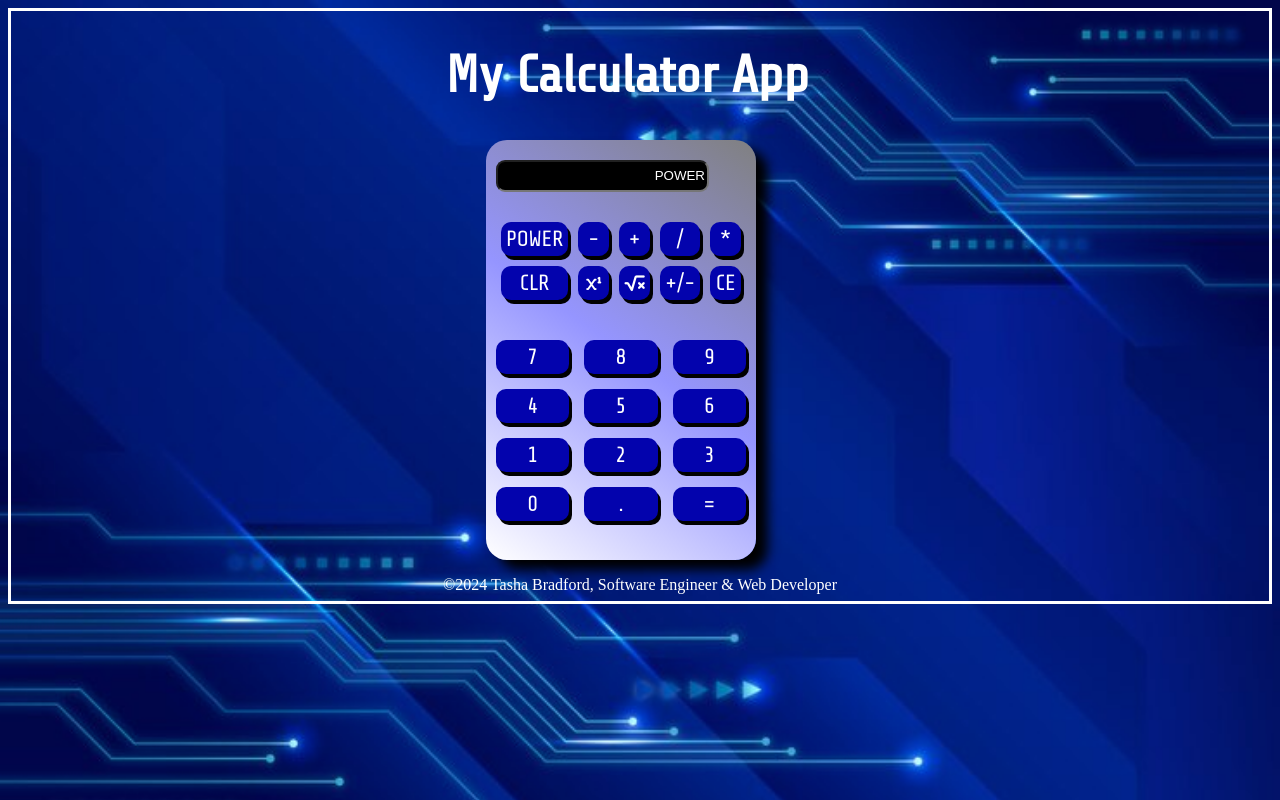
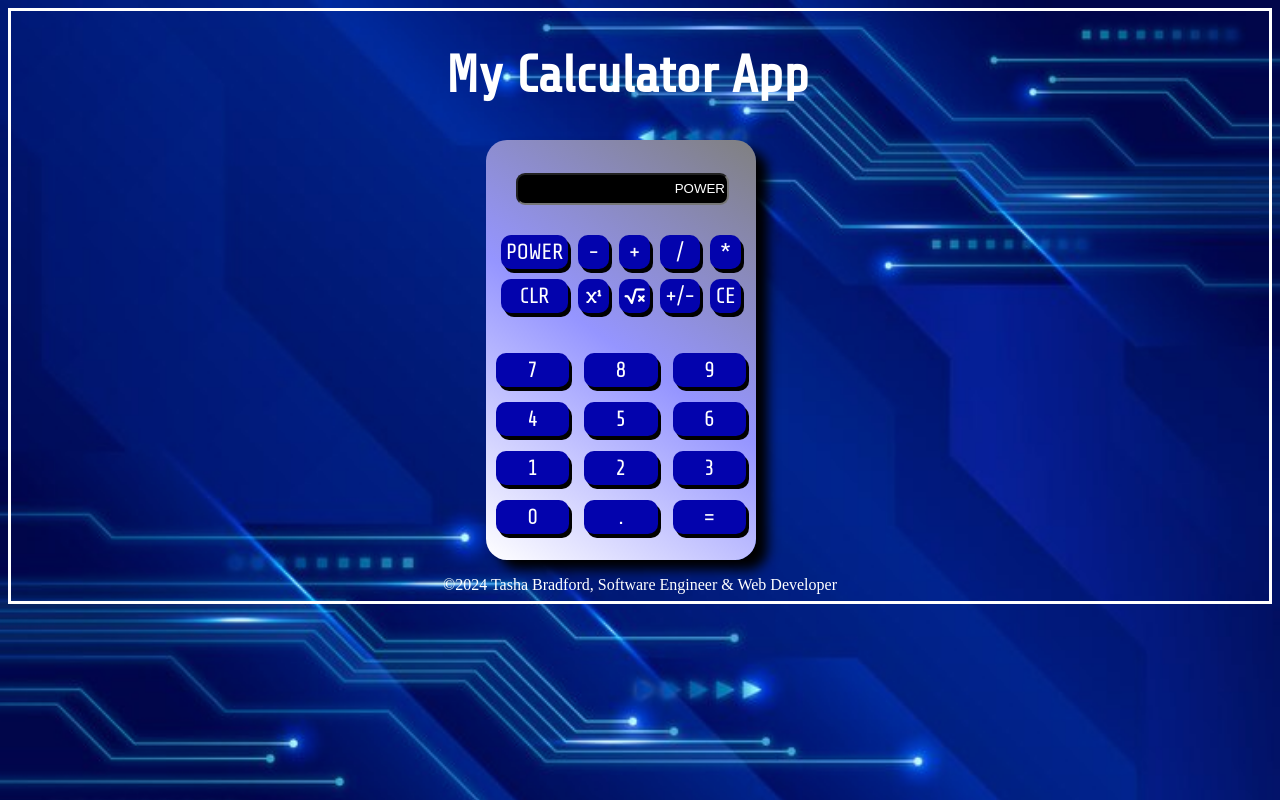
Before and after one commit to Tashh93/CalculatorApp, a plain HTML site: page index.html in a window 1280 px wide. Both pictures are taken after a click on the button "POWER". Drawn offline with Linux system fonts and the light colour scheme; a web font is replaced by a local one.

Commit message:
modified files

```diff
--- a/index.html
+++ b/index.html
@@ -23,7 +23,7 @@
         <div class="calculator">
             <input type="text" id="display" readonly>
             <div class="operating-buttons">
-                <button id="power">POWER</button>
+                <button id="power" class="hiddenText">POWER</button>
                 <button id="subtraction" value="-">-</button>
                 <button id="add" value="+">+</button>
                 <button id="divide" value="/">/</button>
--- a/index.js
+++ b/index.js
@@ -7,18 +7,26 @@ let currentValue = 0;
 document.addEventListener('DOMContentLoaded', function(){
     const powerButton = document.getElementById("power");
     const display = document.getElementById('display');
+    let powerOnOff = 0;
 
     powerButton.addEventListener("click", function(){
         display.classList.toggle('turn-off');
-        if(display.classList.contains("turn-off")){
-            display.value = "Powering on";
+        if(powerOnOff === 0){
+            display.value = 0;
+            console.log("clicked once");
             powerOnOff = 1;
-        } else{
+        }else{
             display.value = "Powering Off..."
             powerOnOff = 0;
+            console.log("Clicked Twice");
         }
         clearDisplay();
     })
+
+//I'm trying to figure out how to take the word power off the input area without affecting the overall button.
+//I don't know how to enter the input field using Javascript.
+
+
 
 //when a button is clicked the value shows
 const buttons = document.querySelectorAll('button');
@@ -66,6 +74,7 @@ const sqRoot = document.getElementById('sqrt');
 
 add.addEventListener("click", function(){
     setOperator("+");
+
 });
 
 subtract.addEventListener("click",function(){
--- a/style.css
+++ b/style.css
@@ -33,11 +33,17 @@ html{
     width: 250px;
 }
 
+input{
+
+}
+
 input[type="text"]{
     border-radius: 9px;
     box-shadow: 3px solid black;
     height: 26px;
-    margin-top: 10px;
+    margin-left: 20px;
+    margin-top: 23px;
+    text-align: right;
     width: 205px;
 }
 
```
